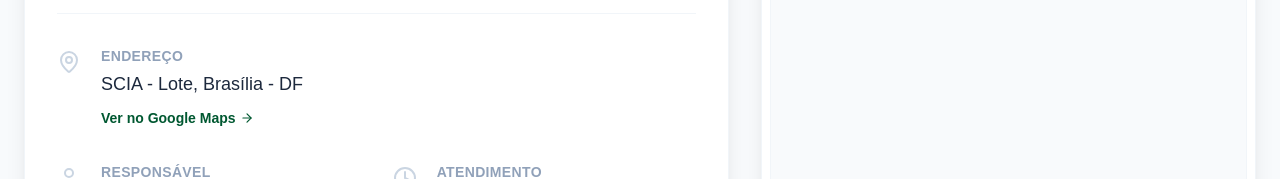
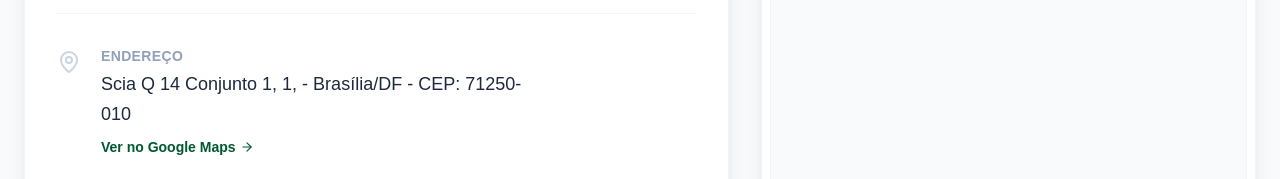
Before and after one commit to Somos-Empilhadeiras/site-somos, a Next.js app: page /unidades/df in a window 1280 px wide. Shown: the part 433-612 px from the top of the page. Built offline with nearby package versions, Linux system fonts and the light colour scheme.

Commit message:
atualizando dados df

```diff
--- a/src/app/unidades/df/page.tsx
+++ b/src/app/unidades/df/page.tsx
@@ -28,8 +28,8 @@ const MAP_CONFIG: Record<string, { scale: number; center: [number, number] }> =
 
 const STATE_DETAILS: Record<string, any> = {
   'GO': { date: '2023', address: "Av. Caiapó, 1190 - Santa Genoveva, Goiânia - GO, 74672-400", representant: "Khryss Mylla", role: "Gerente Comercial", operation: "Seg a Sex, 07h às 17h", mail: "heli@somosempilhadeiras.com.br", phone: "(62) 9 9183-4188", city: "Goiânia", wpp: '5562991834188', text: 'Nossa casa, onde tudo começou. Sede administrativa e operacional.' },
-  'DF': { date: '2024', address: "SCIA - Lote, Brasília - DF", representant: "Maike Jhonny", role: "Consultor Técnico", operation: "Seg a Sex, 07h às 17h", mail: "maike@somosempilhadeiras.com.br", phone: "(62) 9 9183-4188", wpp:"5562991834188", city: "Brasília", text: 'Atendendo o coração do Brasil com agilidade e precisão logística.' },
-  'TO': { date: '2024', address: "Logística Integrada", representant: "Equipe Comercial", role: "Atendimento", operation: "Seg a Sex, 08h às 18h", mail: "heli@somosempilhadeiras.com.br", phone: "(62) 9 9183-4188", wpp: "5562991834188", city: "Palmas", text: 'Expandindo horizontes no norte, apoiando o agronegócio.' },
+  'DF': { date: '2024', address: "Scia Q 14 Conjunto 1, 1,  - Brasília/DF - CEP: 71250-010", representant: "Maike Jhonny", role: "Consultor de Negócios", operation: "Seg a Sex, 07h às 17h", mail: "comercial@somosempilhadeiras.com.br", phone: "(61) 9 9337-9261", wpp:"5561993379261", city: "Brasília", text: 'Atendendo o coração do Brasil com agilidade e precisão logística.' },
+  'TO': { date: '2025', address: "RUA 11 C-01 LT 05, JARDIM AURENY IV, 77.060-017", representant: "Alexandra Barbosa", role: "Consultora de Negócios", operation: "Seg a Sex, 07h às 17h", mail: "comercial@somosempilhadeiras.com.br", phone: "(63) 9 9297-2396", wpp: "5563992972396", city: "Palmas", text: 'Expandindo horizontes no norte, apoiando o agronegócio.' },
   'BA': { date: '2024', address: "Av. Luís Eduardo Magalhães, QD 02 - LT 26, LEM - BA", representant: "Cristiane Rodrigues", role: "Representante", operation: "Seg a Sex, 08h às 18h", mail: "cristiane@somosempilhadeiras.com.br", phone: "(62) 9 9183-4188", wpp: "5562991834188", city: "Luís Eduardo Magalhães", text: 'Energia e força para o nordeste, com frota especializada.' },
   'PE': { date: '2025', address: "Estrada de Curcurana 572, Barra de Jangada, Jaboatão dos Guararapes PE, 54490-064.", representant: "Alan Santana", role: "Gerente Regional", operation: "Seg a Sex, 07h às 17h", mail: "alan@somosempilhadeiras.com.br", phone: "(81) 9 9258-6532", wpp: '5581992586532', city: "Recife", text: "Nova base estratégica para o litoral e indústrias da região." },
 };
```
